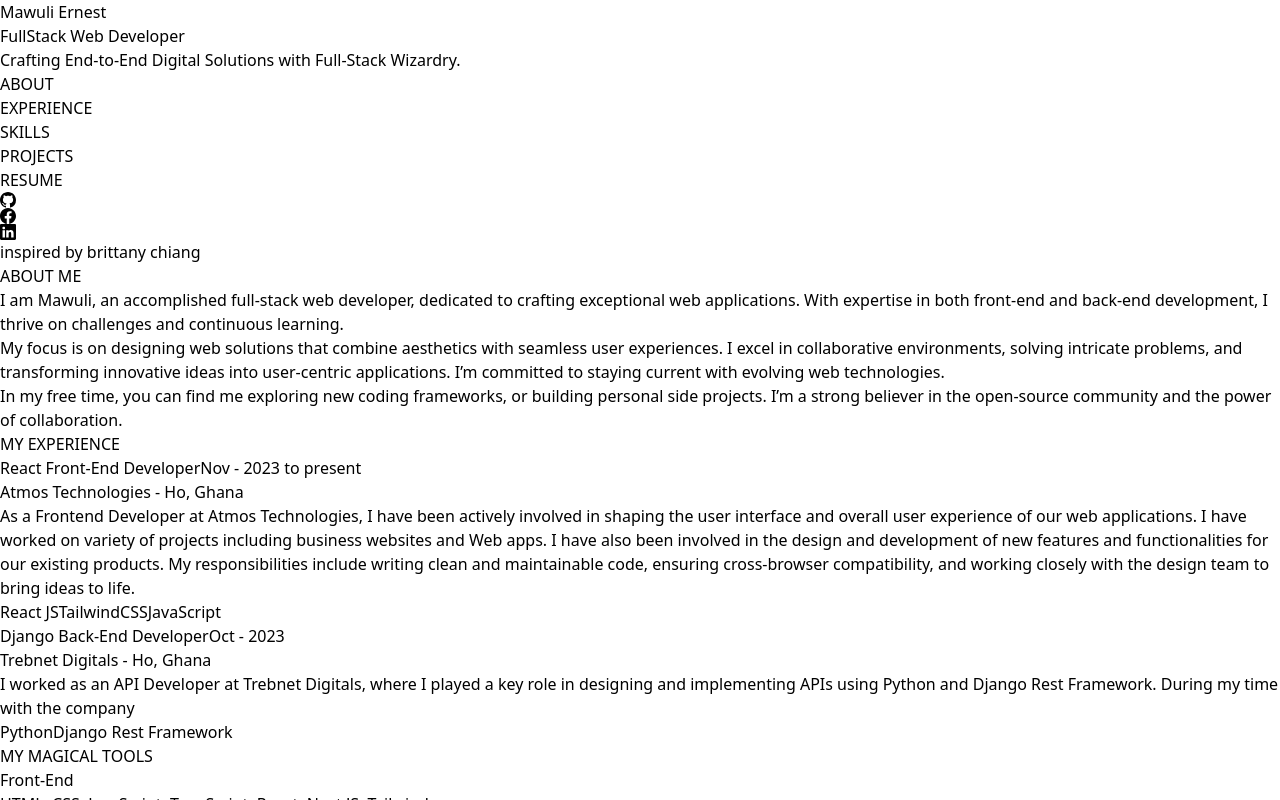
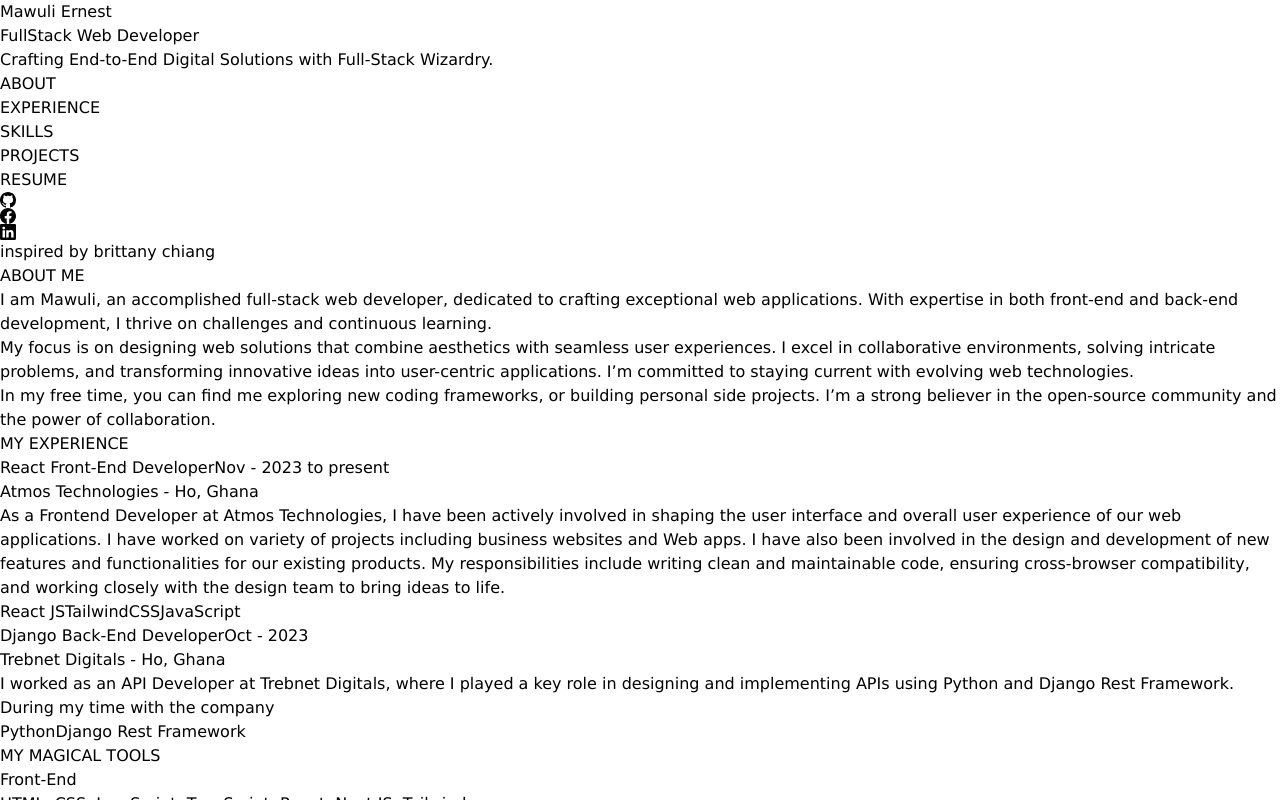
Before and after one commit to maulydev/maulydev.github.io, a React (Vite) app: page / in a window 1280 px wide. Shown: the top 800 px of the page. Built offline with nearby package versions, Linux system fonts and the light colour scheme.

Commit message:
Updated and deployed

```diff
--- a/src/index.css
+++ b/src/index.css
@@ -5,7 +5,7 @@
 @tailwind utilities;
 
 * {
-  font-family: "Kanit", system-ui, -apple-system, BlinkMacSystemFont, 'Segoe UI', Roboto, Oxygen, Ubuntu, Cantarell, 'Open Sans', 'Helvetica Neue', sans-serif;
+  font-family: "Kanit", Verdana, Geneva, Tahoma, sans-serif;
 }
 
 /* Hide scrollbar for Chrome, Safari and Opera */
```
